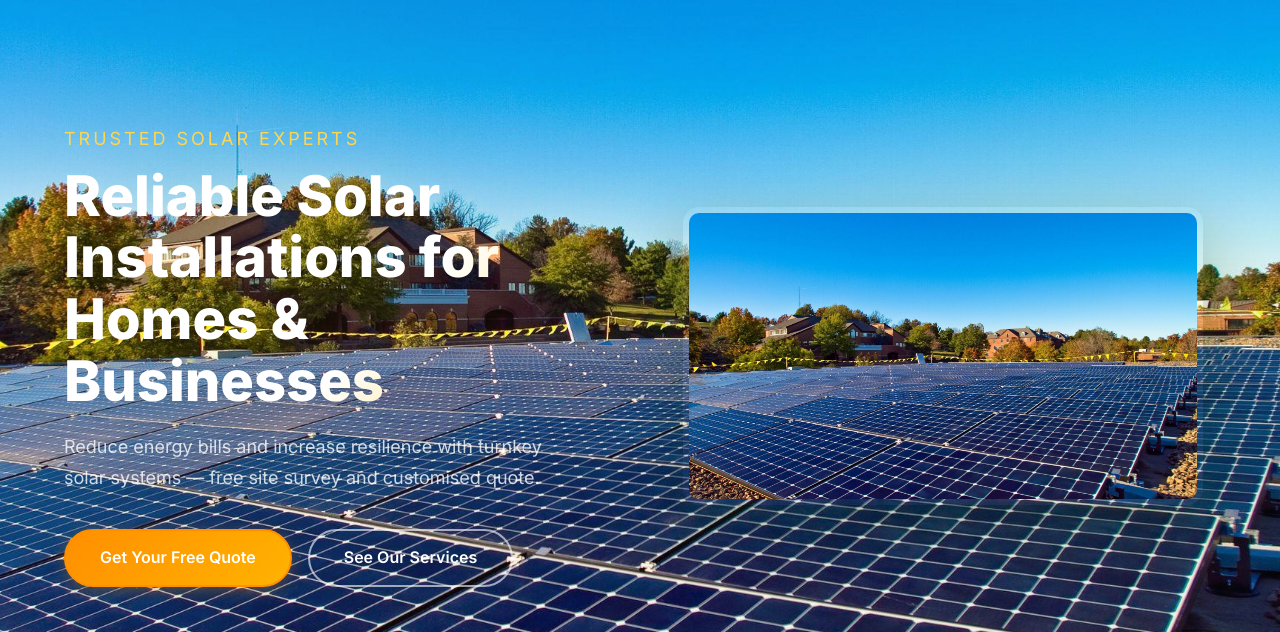
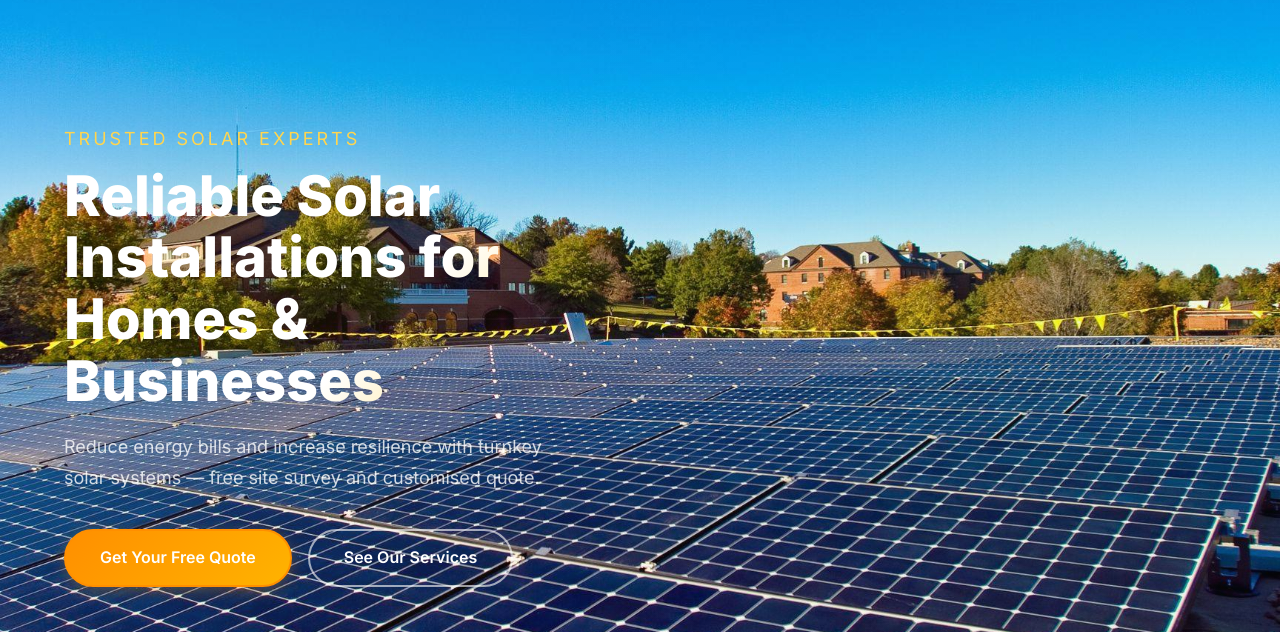
Before and after one commit to vishwkarmasolar01-hash/solar, a plain HTML site: page index.html in a window 1280 px wide. Shown: the part 80-712 px from the top of the page. Drawn offline with Linux system fonts and the light colour scheme.

Commit message:
Remove hero image

```diff
--- a/index.html
+++ b/index.html
@@ -81,10 +81,7 @@
         </div>
       </div>
 
-      <div class="hero-visual" aria-hidden="true">
-        <img src="assets/images/background.jpg" alt="Solar panels on rooftop at sunrise" class="hero-image">
       </div>
-    </div>
   </section>
 
   <!-- About Section -->
```
